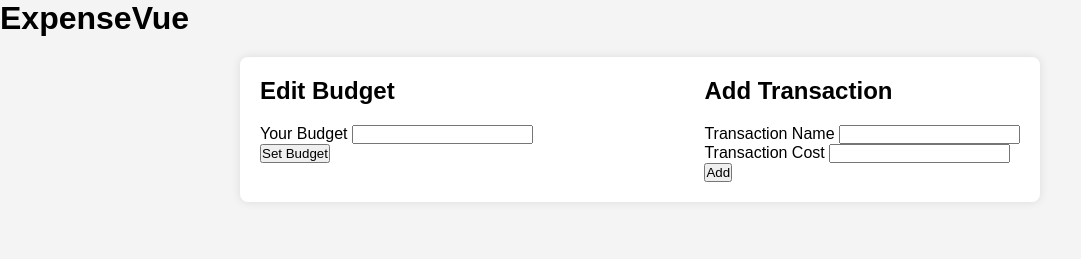
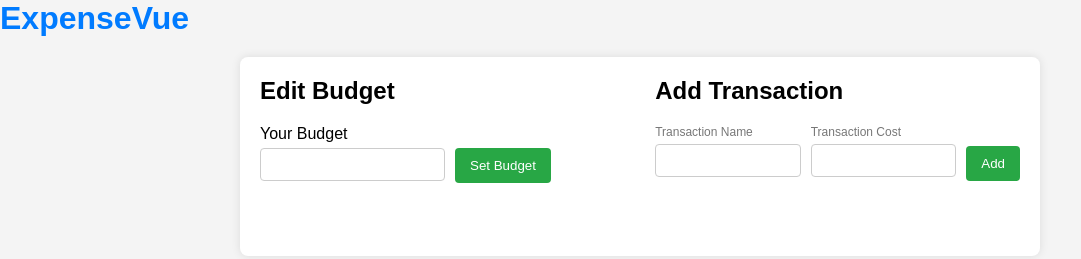
Before and after one commit to sasanedicbn/Expense-Tracker, a website built with Vite: page Expense-Tracker/index.html in a window 1280 px wide. Shown: the whole page, without its empty margins (0-1081 px from the left). Built offline with nearby package versions, Linux system fonts and the light colour scheme.

Commit message:
Create style for header-main part

```diff
--- a/Expense-Tracker/style.css
+++ b/Expense-Tracker/style.css
@@ -21,3 +21,66 @@ body {
 .section-header {
   margin-bottom: 20px;
 }
+
+.budget-form,
+.transaction-form {
+  display: flex;
+  align-items: center;
+  justify-content: flex-start;
+}
+
+.edit-budget,
+.add-transaction {
+  flex: 0 0 48%;
+  margin-bottom: 30px;
+  display: flex;
+  flex-direction: column;
+}
+
+.form-group {
+  display: flex;
+  flex-direction: column;
+  margin-bottom: 15px;
+  align-items: baseline; /* Dodato poravnavanje input polja u istu ravni */
+}
+
+label {
+  margin-bottom: 5px;
+}
+
+.input-group {
+  display: flex;
+  align-items: center;
+}
+
+input {
+  width: calc(100% - 10px);
+  padding: 8px;
+  margin-bottom: 10px;
+  box-sizing: border-box;
+  border: 1px solid #ccc;
+  border-radius: 4px;
+}
+
+button {
+  padding: 10px 15px;
+  background-color: #007bff;
+  color: #fff;
+  border: none;
+  border-radius: 4px;
+  cursor: pointer;
+}
+
+.header-title {
+  color: #007bff;
+}
+
+.set-budget-btn,
+.add-transaction-btn {
+  background-color: #28a745;
+}
+
+.text-xs {
+  font-size: 12px;
+  color: #777;
+}
```
